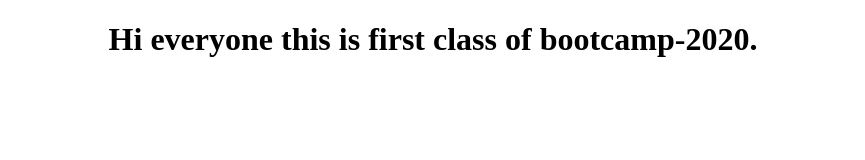
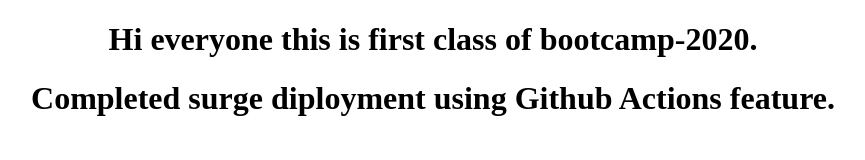
Before and after one commit to Dev-Ahtisham/Bootcamp-2020, a plain HTML site: page index.html in a window 1280 px wide. Shown: the whole page, without its empty margins (207-1072 px from the left). Drawn offline with Linux system fonts and the light colour scheme.

Commit message:
Auto Surge Deployment

```diff
--- a/index.html
+++ b/index.html
@@ -9,5 +9,8 @@
     <center>
         <h1>Hi everyone this is first class of bootcamp-2020.</h1>
     </center>
+    <center>
+        <h1>Completed surge diployment using Github Actions feature.</h1>
+    </center>
 </body>
 </html>
```
